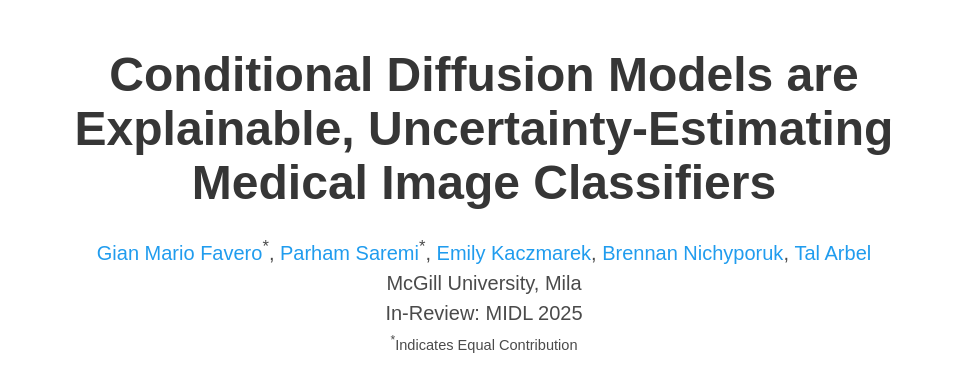
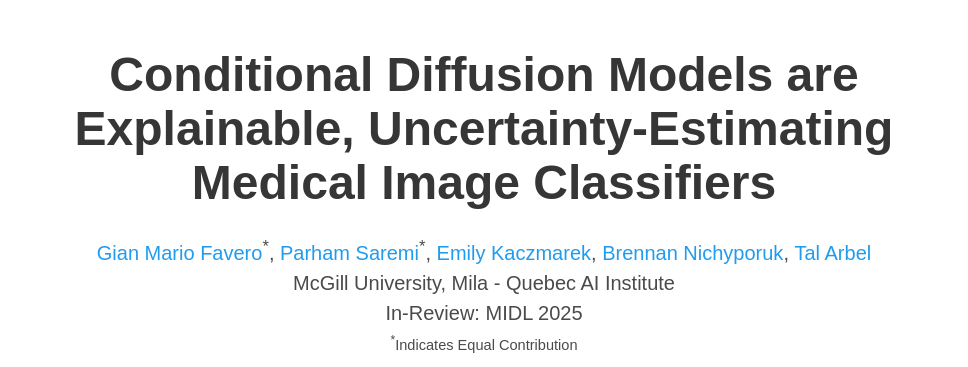
Before and after one commit to faverogian/med-diffusion-classifier.github.io, a plain HTML site: page index.html in a window 1280 px wide. Shown: the top 367 px of the page, without its empty margins (156-1124 px from the left). Drawn offline with nearby package versions, Linux system fonts and the light colour scheme; some icons are missing; a web font is replaced by a local one.

Commit message:
institution fix

```diff
--- a/index.html
+++ b/index.html
@@ -68,7 +68,7 @@
                   </div>
 
                   <div class="is-size-5 publication-authors">
-                    <span class="author-block">McGill University, Mila<br>In-Review: MIDL 2025</span>
+                    <span class="author-block">McGill University, Mila - Quebec AI Institute<br>In-Review: MIDL 2025</span>
                     <span class="eql-cntrb"><small><br><sup>*</sup>Indicates Equal Contribution</small></span>
                   </div>
 
```
